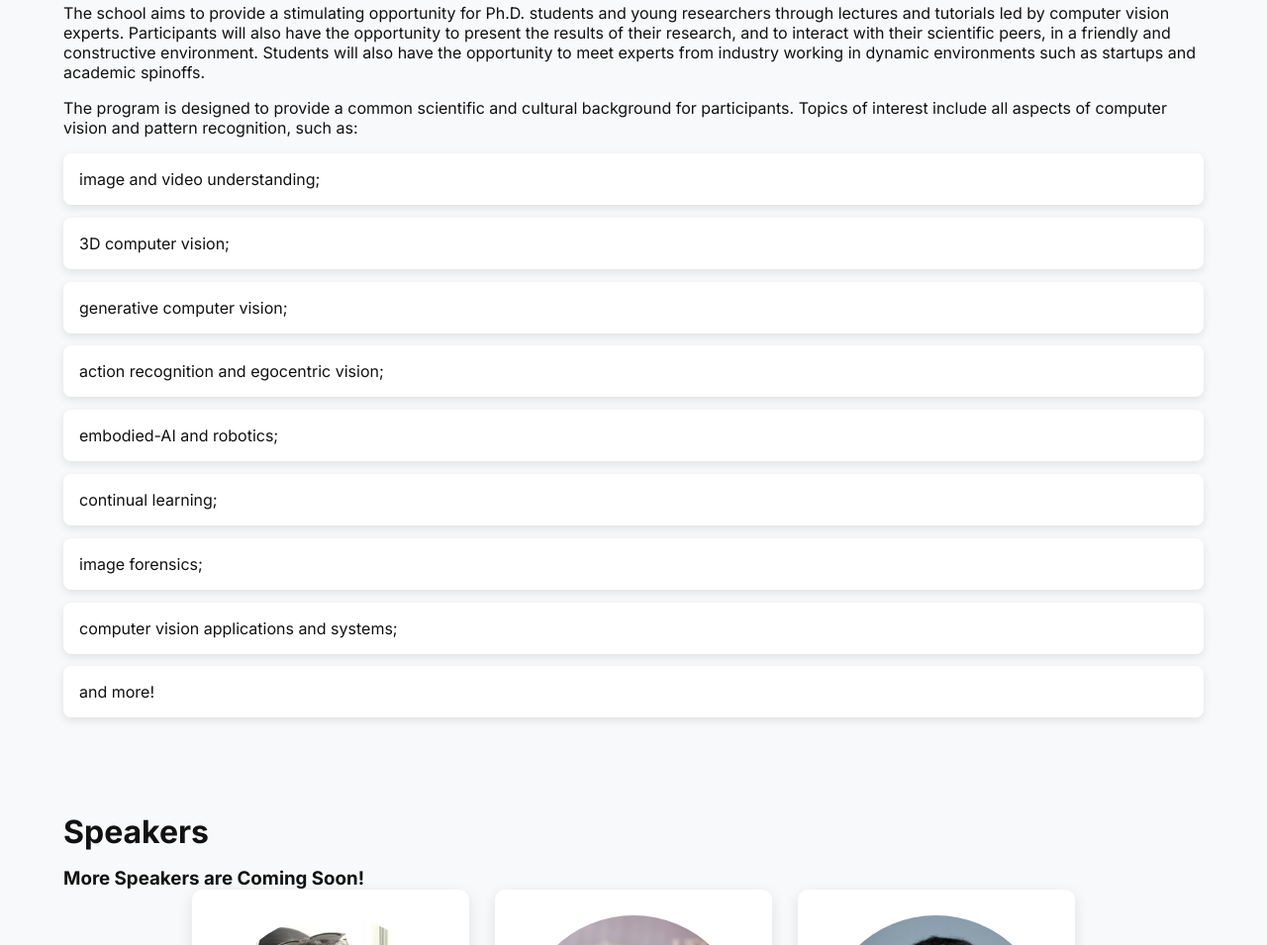
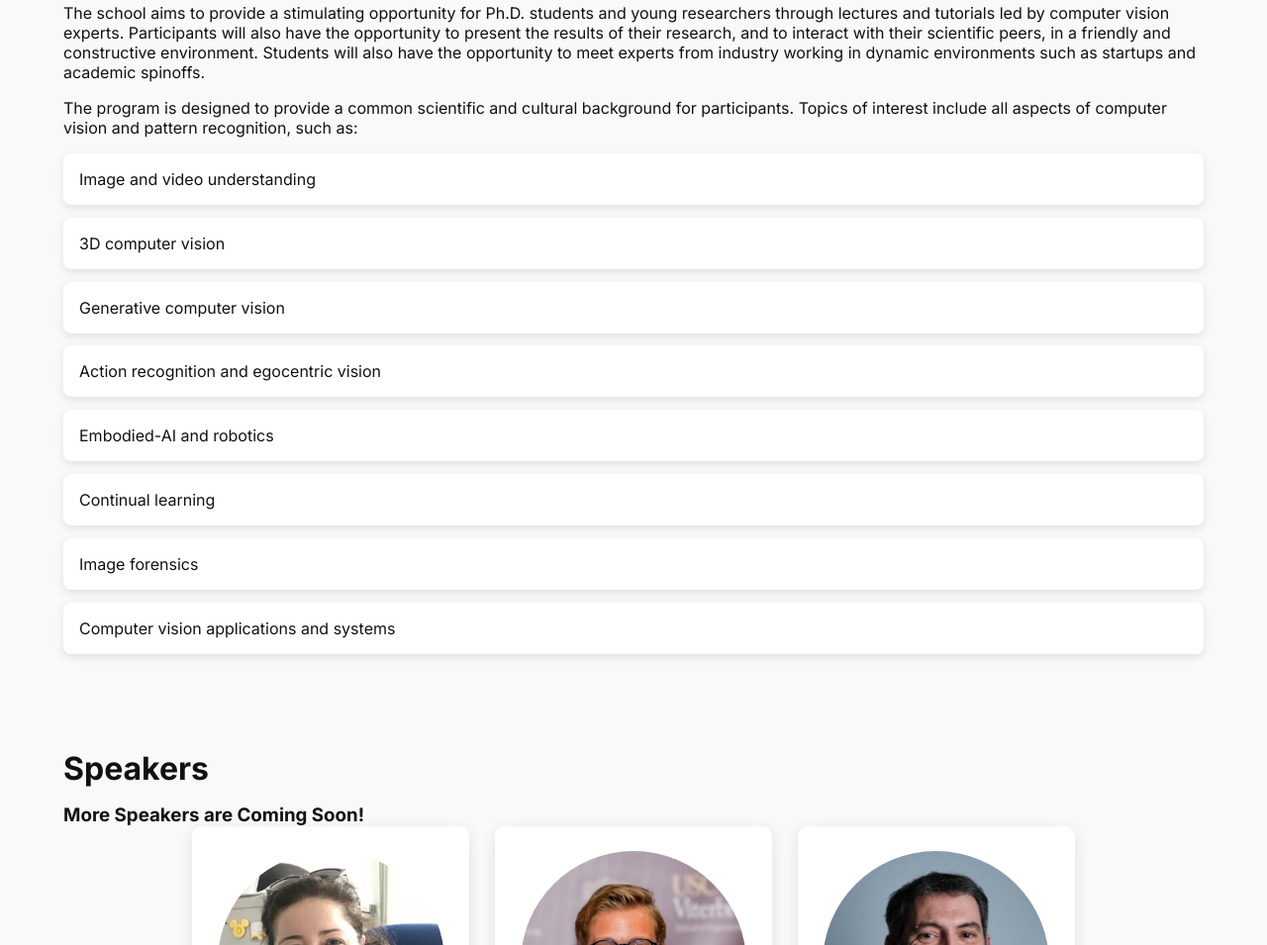
Before and after one commit to VISMAC2026/vismac2026.github.io, a plain HTML site: page index.html in a window 1280 px wide. Shown: the part 973-1928 px from the top of the page at 99% size. Drawn offline with Linux system fonts and the light colour scheme.

Commit message:
fixed style

```diff
--- a/index.html
+++ b/index.html
@@ -84,15 +84,14 @@
     </p>
 
     <div class="topic-list">
-      <div class="topic-item">image and video understanding;</div>
-      <div class="topic-item">3D computer vision;</div>
-      <div class="topic-item">generative computer vision;</div>
-      <div class="topic-item">action recognition and egocentric vision;</div>
-      <div class="topic-item">embodied-AI and robotics;</div>
-      <div class="topic-item">continual learning;</div>
-      <div class="topic-item">image forensics;</div>
-      <div class="topic-item">computer vision applications and systems;</div>
-      <div class="topic-item">and more!</div>
+      <div class="topic-item">Image and video understanding</div>
+      <div class="topic-item">3D computer vision</div>
+      <div class="topic-item">Generative computer vision</div>
+      <div class="topic-item">Action recognition and egocentric vision</div>
+      <div class="topic-item">Embodied-AI and robotics</div>
+      <div class="topic-item">Continual learning</div>
+      <div class="topic-item">Image forensics</div>
+      <div class="topic-item">Computer vision applications and systems</div>
     </div>
   </section>
 
@@ -201,6 +200,7 @@
       <div class="card price-card">
         <h3>Regular</h3><p>€630 • until August 10</p><!--<p><span class="highlight-red">It is not open yet</span></p>-->
       </div>
+      <br>
       <a href="https://www.congressi.unisi.it/?page_id=3344&civiwp=CiviCRM&q=civicrm%2Fevent%2Fregister&reset=1&id=337" target="_blank" class="btn venue-btn">REGISTER NOW</a>
       <!-- <div class="card price-card">
         <h3>Virtual</h3><p>€200 • online access</p>
```
